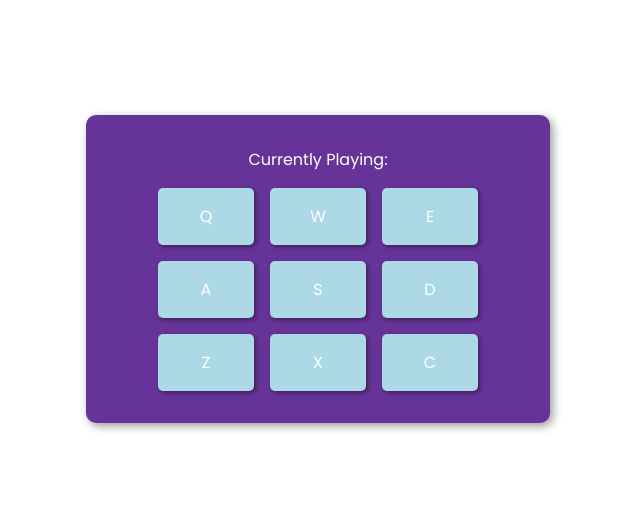
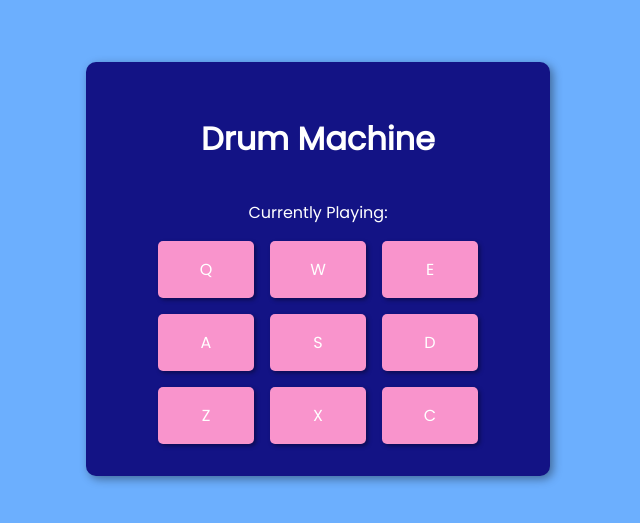
Before and after one commit to tib-source/drum-machine, a React (Create React App) app: page / in a window 1280 px wide. Shown: the part 131-654 px from the top of the page, without its empty margins (322-962 px from the left). Built offline with nearby package versions, Linux system fonts and the light colour scheme.

Commit message:
finished styling

```diff
--- a/public/index.html
+++ b/public/index.html
@@ -24,7 +24,7 @@
       work correctly both with client-side routing and a non-root public URL.
       Learn how to configure a non-root public URL by running `npm run build`.
     -->
-    <title>React App</title>
+    <title>Drum Machine</title>
   </head>
   <body>
     <noscript>You need to enable JavaScript to run this app.</noscript>
--- a/src/App.js
+++ b/src/App.js
@@ -17,9 +17,11 @@ function App() {
   const handleKeypress =(e)=>{
     try{
       const key = e.code.split('').pop()
+      const keyData = getDataFromKey(key)
       if(keys.includes(key)){
         resetAudio()
         const audio = document.getElementById(key)
+        setDisplay(keyData.id)
         audio.play()
       }
 
@@ -56,6 +58,7 @@ function App() {
 
   return (
     <div id="drum-machine">
+      <h1>Drum Machine</h1>
       <div id="display">Currently Playing: {display}</div>
         <div className="buttons">
           {audioList.map((elem)=>{
--- a/src/style/App.css
+++ b/src/style/App.css
@@ -10,12 +10,13 @@ body {
   width: 100%;
   height: 100vh;
   font-family: "Poppins", sans-serif;
+  background-color: #6caffe;
 }
 
 #drum-machine {
   width: 400px;
   text-align: center;
-  background-color: rebeccapurple;
+  background-color: #131385;
   color: white;
   padding: 2em;
   border-radius: 10px;
@@ -36,7 +37,7 @@ body {
 
 .drum-pad {
   padding: 1em;
-  background-color: lightblue;
+  background-color: #f994cc;
   box-shadow: 2px 2px 4px rgba(0, 0, 0, 0.4);
   cursor: pointer;
   transition: 0.2s ease-out;
```
